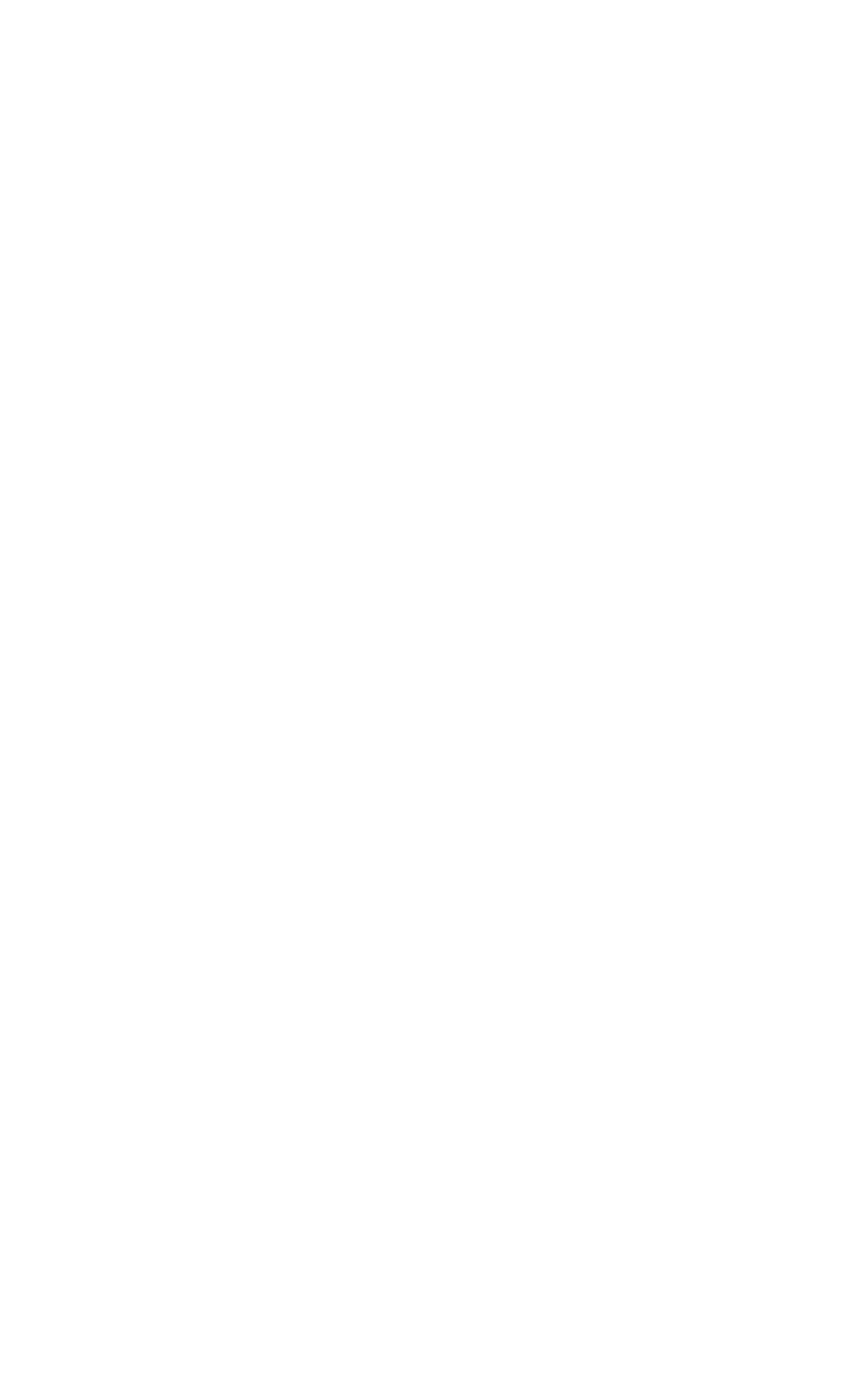
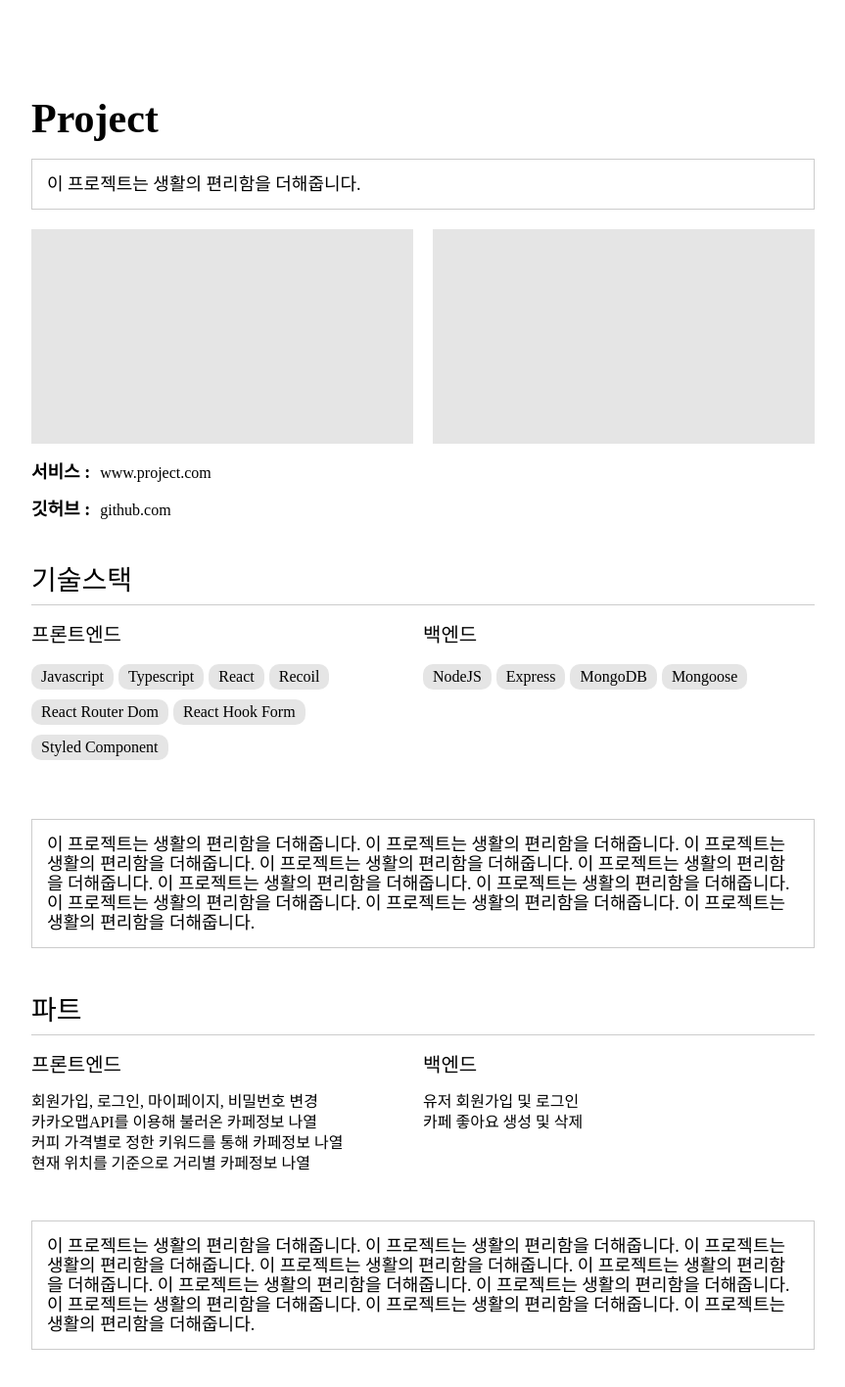
Before and after one commit to kangkyeongseo/portfolio, a React (Create React App) app: page /project in a window 1280 px wide. Before the commit this address had no page. Shown: the top 1416 px of the page at 98% size, without its empty margins (208-1071 px from the left). Before the commit the page ends 800 px from the top, so only its background shows below. Built offline with nearby package versions, Linux system fonts and the light colour scheme.

Commit message:
Project Detail

```diff
--- a/src/components/Router.tsx
+++ b/src/components/Router.tsx
@@ -1,11 +1,13 @@
 import { BrowserRouter as Router, Route, Routes } from "react-router-dom";
 import Home from "../routes/Home";
+import ProjectDetail from "../routes/ProjectDetail";
 
 const AppRouter = () => {
   return (
     <Router>
       <Routes>
         <Route path="/" element={<Home />} />
+        <Route path="/project" element={<ProjectDetail />} />
       </Routes>
     </Router>
   );
--- a/src/index.tsx
+++ b/src/index.tsx
@@ -48,7 +48,7 @@ table {
 }
 * {
   box-sizing: border-box;
-  overflow: hidden;
+
 }
 `;
 
--- /dev/null
+++ b/src/routes/ProjectDetail.tsx
@@ -0,0 +1,192 @@
+import styled from "styled-components";
+
+const Container = styled.div`
+  max-width: 800px;
+  margin: 0 auto;
+  margin-top: 100px;
+  margin-bottom: 100px;
+`;
+
+const Header = styled.div`
+  display: flex;
+  flex-direction: column;
+  gap: 20px;
+`;
+
+const Title = styled.div`
+  font-size: 42px;
+  font-weight: bold;
+`;
+
+const SubTitle = styled.div`
+  font-size: 28px;
+  margin-top: 50px;
+  margin-bottom: 20px;
+  padding-bottom: 10px;
+  border-bottom: 1px solid rgba(0, 0, 0, 0.2);
+`;
+
+const Text = styled.div`
+  font-size: 20px;
+`;
+
+const Description = styled.div`
+  padding: 15px;
+  font-size: 18px;
+  line-height: 20px;
+  border: 1px solid rgba(0, 0, 0, 0.2);
+`;
+
+const Imgs = styled.div`
+  display: flex;
+  justify-content: space-between;
+`;
+
+const Img = styled.div`
+  width: 390px;
+  aspect-ratio: 16/9;
+  background-color: rgba(0, 0, 0, 0.1);
+`;
+
+const LinkContainer = styled.div``;
+
+const LinkTitle = styled.span`
+  font-size: 18px;
+  font-weight: bold;
+  margin-right: 10px;
+`;
+
+const Link = styled.a``;
+
+const Main = styled.div``;
+
+const Box = styled.div`
+  display: grid;
+  grid-template-columns: repeat(2, 1fr);
+  margin-bottom: 50px;
+`;
+
+const SkillContainer = styled.div``;
+
+const Skills = styled.div`
+  display: flex;
+  flex-wrap: wrap;
+  margin-top: 20px;
+`;
+
+const Skill = styled.span`
+  padding: 5px 10px;
+  background-color: rgba(0, 0, 0, 0.1);
+  border-radius: 10px;
+  margin-right: 5px;
+  margin-bottom: 10px;
+`;
+
+const Parts = styled.div`
+  display: flex;
+  flex-direction: column;
+  gap: 5px;
+  margin-top: 20px;
+`;
+
+const Part = styled.span``;
+
+const ProjectDetail = () => {
+  const project = {
+    title: "Project",
+    description: "이 프로젝트는 생활의 편리함을 더해줍니다.",
+    service: "www.project.com",
+    github: "github.com",
+    skills: {
+      prontend: [
+        "Javascript",
+        "Typescript",
+        "React",
+        "Recoil",
+        "React Router Dom",
+        "React Hook Form",
+        "Styled Component",
+      ],
+      backend: ["NodeJS", "Express", "MongoDB", "Mongoose"],
+    },
+    mainDescription:
+      "이 프로젝트는 생활의 편리함을 더해줍니다. 이 프로젝트는 생활의 편리함을 더해줍니다. 이 프로젝트는 생활의 편리함을 더해줍니다. 이 프로젝트는 생활의 편리함을 더해줍니다. 이 프로젝트는 생활의 편리함을 더해줍니다. 이 프로젝트는 생활의 편리함을 더해줍니다. 이 프로젝트는 생활의 편리함을 더해줍니다. 이 프로젝트는 생활의 편리함을 더해줍니다. 이 프로젝트는 생활의 편리함을 더해줍니다. 이 프로젝트는 생활의 편리함을 더해줍니다.",
+    part: {
+      protend: [
+        "회원가입, 로그인, 마이페이지, 비밀번호 변경",
+        "카카오맵API를 이용해 불러온 카페정보 나열",
+        "커피 가격별로 정한 키워드를 통해 카페정보 나열",
+        "현재 위치를 기준으로 거리별 카페정보 나열",
+      ],
+      backend: ["유저 회원가입 및 로그인", "카페 좋아요 생성 및 삭제"],
+    },
+  };
+  return (
+    <Container>
+      <Header>
+        <Title>{project.title}</Title>
+        <Description>{project.description}</Description>
+        <Imgs>
+          <Img />
+          <Img />
+        </Imgs>
+        <LinkContainer>
+          <LinkTitle>서비스 :</LinkTitle>
+          <Link>{project.service}</Link>
+        </LinkContainer>
+        <LinkContainer>
+          <LinkTitle>깃허브 :</LinkTitle>
+          <Link>{project.github}</Link>
+        </LinkContainer>
+      </Header>
+      <Main>
+        <>
+          <SubTitle>기술스택</SubTitle>
+          <Box>
+            <SkillContainer>
+              <Text>프론트엔드</Text>
+              <Skills>
+                {project.skills.prontend.map((skill) => (
+                  <Skill>{skill}</Skill>
+                ))}
+              </Skills>
+            </SkillContainer>
+            <SkillContainer>
+              <Text>백엔드</Text>
+              <Skills>
+                {project.skills.backend.map((skill) => (
+                  <Skill>{skill}</Skill>
+                ))}
+              </Skills>
+            </SkillContainer>
+          </Box>
+        </>
+        <Description>{project.mainDescription}</Description>
+        <>
+          <SubTitle>파트</SubTitle>
+          <Box>
+            <SkillContainer>
+              <Text>프론트엔드</Text>
+              <Parts>
+                {project.part.protend.map((part) => (
+                  <Part>{part}</Part>
+                ))}
+              </Parts>
+            </SkillContainer>
+            <SkillContainer>
+              <Text>백엔드</Text>
+              <Parts>
+                {project.part.backend.map((part) => (
+                  <Part>{part}</Part>
+                ))}
+              </Parts>
+            </SkillContainer>
+          </Box>
+        </>
+        <Description>{project.mainDescription}</Description>
+      </Main>
+    </Container>
+  );
+};
+
+export default ProjectDetail;
```
